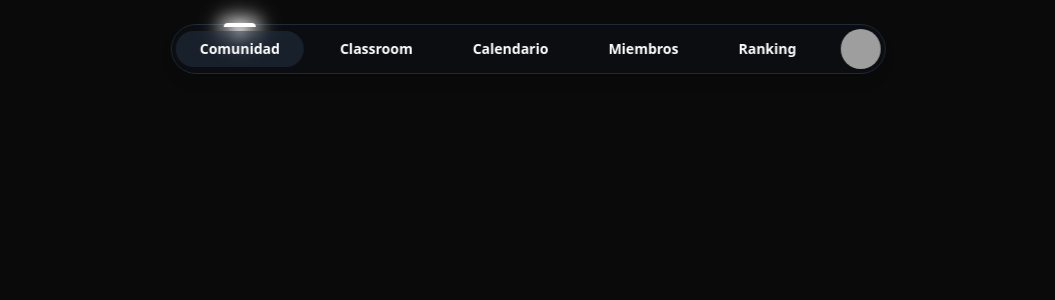
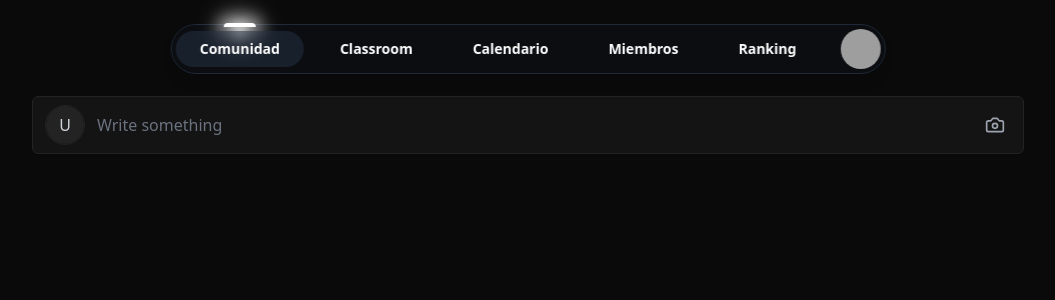
Before and after one commit to adriapedralbes/FuturPrive, a Next.js app in the folder frontend/: page /comunidad in a window 1280 px wide. Shown: the top 300 px of the page, without its empty margins (112-1167 px from the left). Built offline with nearby package versions, Linux system fonts and the light colour scheme; grey boxes are pictures that could not be loaded.

Commit message:
feat: added typing input (first version)

```diff
--- a/frontend/src/app/comunidad/page.tsx
+++ b/frontend/src/app/comunidad/page.tsx
@@ -1,11 +1,16 @@
-import { Avatar, AvatarFallback, AvatarImage } from "@/components/ui/avatar";
 import { NavBarCommunity } from "@/components/navbar-community";
+import { WritePostComponent } from "@/components/WritePostComponent";
 
 export default function CommunityPage() {
   return (
     <div className="min-h-screen bg-[#0a0a0a] text-white">
-      {/* NavBar con posición fixed (mantener como está) */}
       <NavBarCommunity />
+      <div className="max-w-5xl mx-auto pt-20">
+        <WritePostComponent />
+        <section>
+          {/* Rest of community content */}
+        </section>
+      </div>
     </div>
   );
 }
--- /dev/null
+++ b/frontend/src/components/WritePostComponent.tsx
@@ -0,0 +1,27 @@
+"use client";
+
+import React from "react";
+import { Avatar, AvatarFallback, AvatarImage } from "@/components/ui/avatar";
+import { Camera } from "lucide-react";
+
+export function WritePostComponent() {
+    return (
+        <div className="w-full px-4 py-4">
+            <div className="bg-[#141414] rounded-md border border-[#232323] flex items-center gap-3 px-3 py-2 shadow-sm">
+                <Avatar className="h-10 w-10 border border-[#232323]">
+                    <AvatarImage src="" alt="User avatar" />
+                    <AvatarFallback className="bg-[#232323] text-gray-300">U</AvatarFallback>
+                </Avatar>
+                <div className="flex-1">
+                    <input
+                        className="w-full bg-transparent border-0 outline-none text-gray-300 placeholder:text-gray-500"
+                        placeholder="Write something"
+                    />
+                </div>
+                <button className="text-gray-400 p-1.5 rounded-md hover:bg-[#1e1e1e] hover:text-white transition-colors">
+                    <Camera size={20} />
+                </button>
+            </div>
+        </div>
+    );
+}
```
